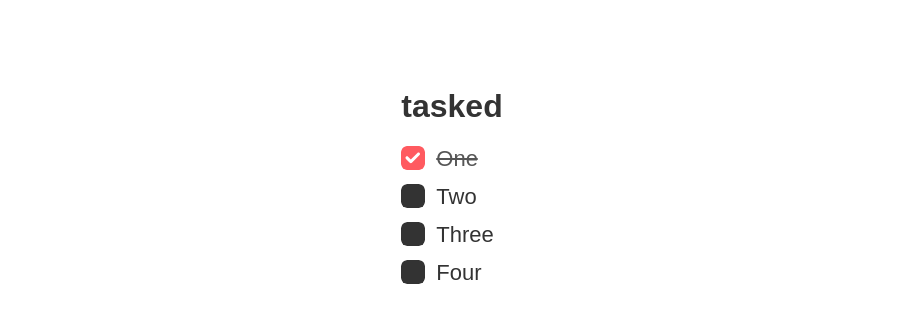
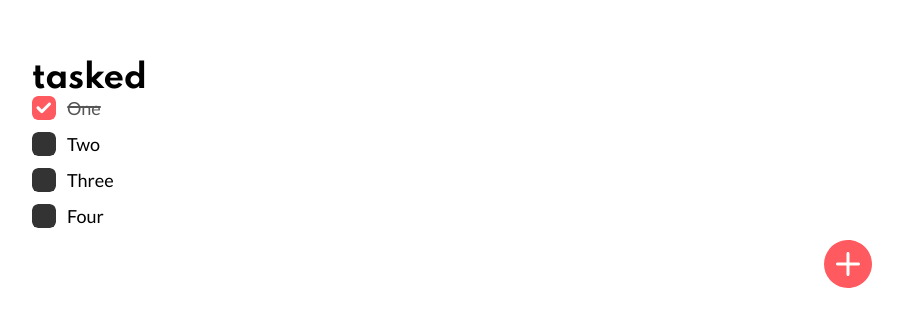
Before and after one commit to areasflavio/task-app, a Next.js app: page / in a window 1280 px wide. Shown: the part 226-552 px from the top of the page, without its empty margins (188-1091 px from the left). Built offline with nearby package versions, Linux system fonts and the light colour scheme.

Commit message:
feat: create tasks and check completed tasks

```diff
--- a/src/pages/index.tsx
+++ b/src/pages/index.tsx
@@ -1,33 +1,116 @@
 import type { NextPage } from 'next';
+import { useEffect, useRef, useState } from 'react';
+
+const dbTasks = [
+  {
+    _id: 1,
+    completed: true,
+    description: 'One',
+  },
+  {
+    _id: 2,
+    completed: false,
+    description: 'Two',
+  },
+  {
+    _id: 3,
+    completed: false,
+    description: 'Three',
+  },
+  {
+    _id: 4,
+    completed: false,
+    description: 'Four',
+  },
+];
 
 const Home: NextPage = () => {
+  const inputRef = useRef<HTMLInputElement | null>(null);
+  const labelRef = useRef<HTMLLabelElement | null>(null);
+
+  const [tasks, setTasks] = useState(dbTasks);
+  const [isNewTaskInputOpen, setIsNewTaskInputOpen] = useState(true);
+  const [newTaskDescription, setNewTaskDescription] = useState('');
+
+  useEffect(() => {
+    const label = labelRef.current;
+    if (label) label.style.display = 'none';
+  }, []);
+
+  const handleCompleted = (id: number) => {
+    setTasks(
+      tasks.map((task) => {
+        if (task._id == id) {
+          return {
+            ...task,
+            completed: !task.completed,
+          };
+        } else return task;
+      })
+    );
+  };
+
+  const handleCreateTask = () => {
+    if (!(newTaskDescription.trim() === '')) {
+      const newTask = {
+        _id: tasks.length + 1,
+        description: newTaskDescription,
+        completed: false,
+      };
+
+      setTasks((tasks) => [newTask, ...tasks]);
+    }
+
+    setNewTaskDescription('');
+    handleToggleCreateInput();
+  };
+
+  const handleToggleCreateInput = () => {
+    setIsNewTaskInputOpen(!isNewTaskInputOpen);
+
+    if (isNewTaskInputOpen) {
+      const label = labelRef.current;
+      if (label) label.style.display = 'block';
+
+      inputRef.current?.focus();
+    } else {
+      const label = labelRef.current;
+      if (label) label.style.display = 'none';
+
+      inputRef.current?.blur();
+    }
+  };
+
   return (
     <div>
       <h1>tasked</h1>
 
-      <label className="container">
-        <input type="checkbox" checked />
-        <span className="content">One</span>
+      <label ref={labelRef} className="container">
+        <input type="checkbox" checked={false} disabled />
+        <input
+          ref={inputRef}
+          type="text"
+          name="description"
+          value={newTaskDescription}
+          onChange={(e) => setNewTaskDescription(e.target.value)}
+          onKeyPress={(e) => e.key === 'Enter' && handleCreateTask()}
+        />
         <span className="checkmark"></span>
       </label>
 
-      <label className="container">
-        <input type="checkbox" />
-        <span className="content">Two</span>
-        <span className="checkmark"></span>
-      </label>
+      {tasks.map((task) => (
+        <label className="container" key={task._id}>
+          <input
+            type="checkbox"
+            checked={task.completed}
+            onChange={() => handleCompleted(task._id)}
+          />
+          <span className="content">{task.description}</span>
+          <span className="checkmark"></span>
+        </label>
+      ))}
 
-      <label className="container">
-        <input type="checkbox" />
-        <span className="content">Three</span>
-        <span className="checkmark"></span>
-      </label>
-
-      <label className="container">
-        <input type="checkbox" />
-        <span className="content">Four</span>
-        <span className="checkmark"></span>
-      </label>
+      <button className="add-task" onClick={handleToggleCreateInput}></button>
     </div>
   );
 };
--- a/src/styles/global.css
+++ b/src/styles/global.css
@@ -1,17 +1,49 @@
+* {
+  margin: 0;
+  padding: 0;
+}
+
 *,
 *:after,
 *:before {
   box-sizing: border-box;
 }
+
 body {
   background: #ffffff;
   display: flex;
   align-items: center;
   justify-content: center;
   height: 100vh;
+}
 
-  font-family: sans-serif;
-  color: #333333;
+body,
+input,
+button {
+  font-family: 'Lato', sans-serif;
+  font-style: normal;
+  font-weight: normal;
+  font-size: 18px;
+  line-height: 22px;
+  letter-spacing: -0.0017em;
+}
+
+h1 {
+  font-family: 'Spartan', sans-serif;
+  font-style: normal;
+  font-weight: bold;
+  font-size: 32px;
+  line-height: 36px;
+  letter-spacing: -0.408px;
+}
+
+body > div {
+  display: block;
+  width: 100%;
+  max-width: 900px;
+
+  margin: 0 auto;
+  padding: 30px;
 }
 
 /* Customize the label (the container) */
@@ -21,7 +53,7 @@ body {
   padding-left: 35px;
   margin-bottom: 12px;
   cursor: pointer;
-  font-size: 22px;
+
   -webkit-user-select: none;
   -moz-user-select: none;
   -ms-user-select: none;
@@ -29,7 +61,7 @@ body {
 }
 
 /* Hide the browser's default checkbox */
-.container input {
+.container input[type='checkbox'] {
   position: absolute;
   opacity: 0;
   cursor: pointer;
@@ -49,8 +81,12 @@ body {
   background: url('../assets/icons/uncheck.svg') no-repeat center;
 }
 
+.container input[type='checkbox']:disabled ~ .checkmark {
+  cursor: default;
+}
+
 /* When the checkbox is checked, add the checkmark*/
-.container input:checked ~ .checkmark {
+.container input[type='checkbox']:checked ~ .checkmark {
   background: url('../assets/icons/check.svg') no-repeat center;
   overflow: hidden;
 }
@@ -73,7 +109,7 @@ body {
 }
 
 /* Show the checkmark when checked */
-.container input:checked ~ .checkmark:after {
+.container input[type='checkbox']:checked ~ .checkmark:after {
   display: block;
   background: #ff5460;
 
@@ -83,6 +119,8 @@ body {
 /* Set the word as checkmark reference */
 .content {
   position: relative;
+  line-height: 24px;
+  padding-top: 4px;
 }
 
 /* Create the check word animation */
@@ -96,20 +134,47 @@ body {
 }
 
 /* Change the word color when checked */
-.container input:checked ~ .content {
+.container input[type='checkbox']:checked ~ .content {
   color: #555555;
 }
 
 /* Show the word checkmark when checked */
-.container input:checked ~ .content:after {
+.container input[type='checkbox']:checked ~ .content:after {
   content: '';
   height: 2px;
   background: #555555;
   position: absolute;
   left: 0;
-  top: 48%;
+  top: 50%;
 
   border-radius: 16px;
 
   animation: checkWord 0.4s cubic-bezier(0.77, 0.09, 0.98, 0.51) forwards;
 }
+
+.container input[type='text'] {
+  margin: 0;
+  border: 0;
+  outline: 0;
+
+  line-height: 24px;
+}
+
+.add-task {
+  width: 48px;
+  height: 48px;
+
+  display: block;
+  margin-left: auto;
+
+  border: 0;
+  cursor: pointer;
+
+  background: url('../assets/icons/add-task.svg');
+
+  transition: filter 0.2s;
+}
+
+.add-task:hover {
+  filter: brightness(0.97);
+}
```
Also changed, not shown: src/assets/icons/add-task.svg (added).
